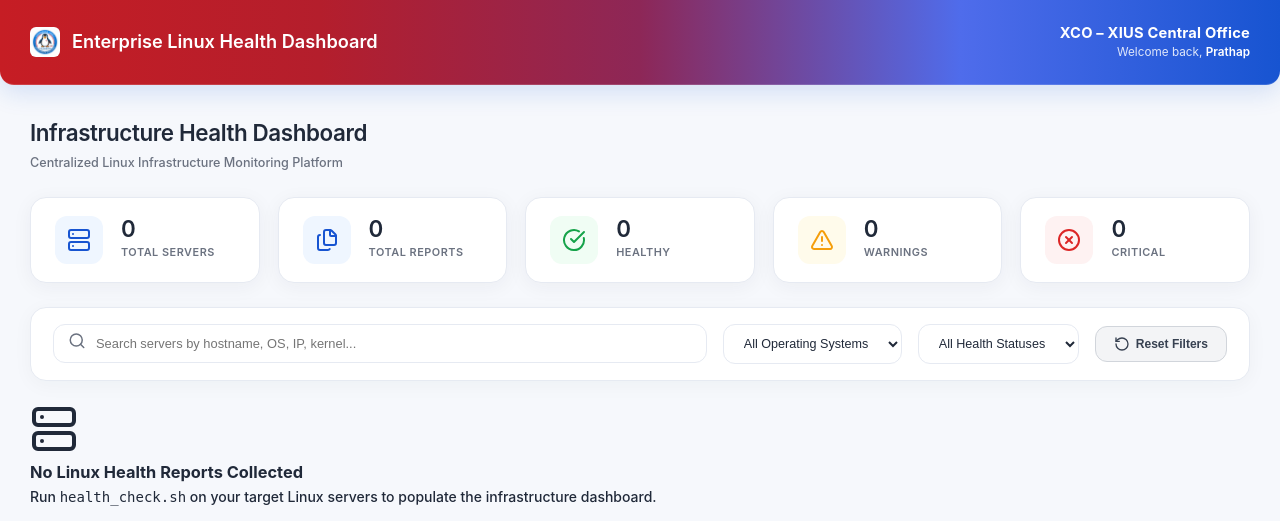
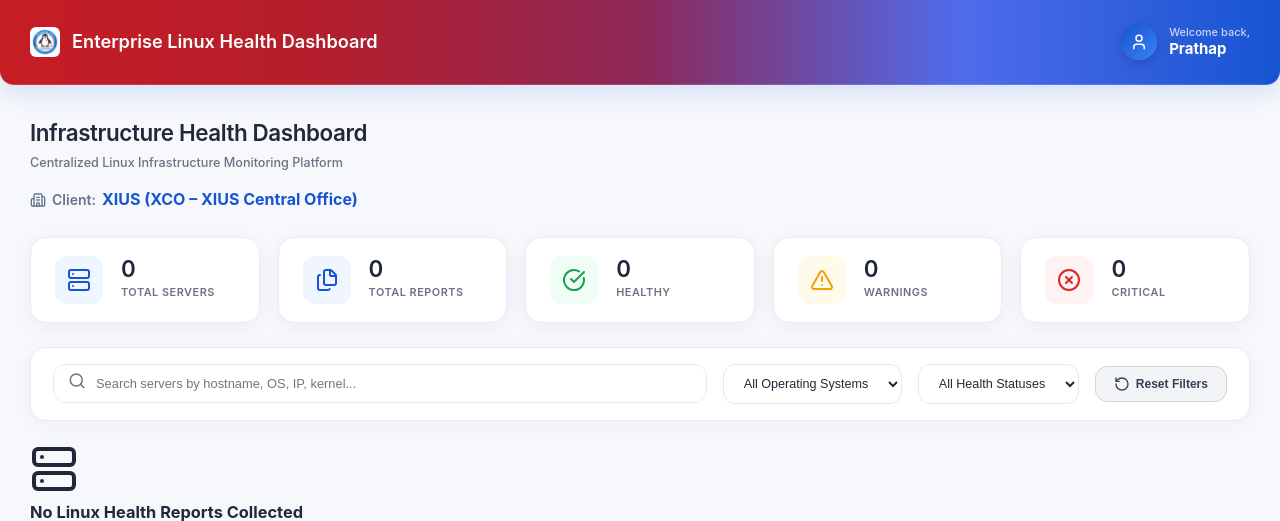
Before and after one commit to prathapece1234/linux-checklist, a Flask app: page / in a window 1280 px wide. Shown: the top 521 px of the page. Run offline with Flask 3, Linux system fonts and the light colour scheme; parts of the project's set-up code (start-up, migrations or seed data) failed here and were passed over.

Commit message:
Redesign Header & Page Title Layout: global navigation header with 36px blue gradient avatar circle, welcome text, and 44px white logout button; place client info (XIUS XCO - XIUS Central Office) in page title section below subtitle

```diff
--- a/app/static/css/style.css
+++ b/app/static/css/style.css
@@ -62,55 +62,94 @@ a:hover { text-decoration: underline; }
     gap: 12px;
 }
 
-/* Right Header 3-Line Compact Stack */
-.nav-right-stack {
+/* Right Header User Profile & Logout Button */
+.nav-right-user-area {
+    display: flex;
+    align-items: center;
+    gap: 28px;
+}
+
+.user-profile-badge {
+    display: flex;
+    align-items: center;
+    gap: 12px;
+}
+
+.user-avatar-circle {
+    width: 36px;
+    height: 36px;
+    border-radius: 50%;
+    background: linear-gradient(135deg, #1754D1 0%, #3B82F6 100%);
+    display: flex;
+    align-items: center;
+    justify-content: center;
+    box-shadow: 0 4px 12px rgba(0, 0, 0, 0.15);
+    flex-shrink: 0;
+}
+
+.user-info-text {
     display: flex;
     flex-direction: column;
-    align-items: flex-end;
-    text-align: right;
-    gap: 2px;
+    justify-content: center;
 }
 
-.header-client-title {
-    color: #ffffff;
-    font-size: 1.05em;
-    font-weight: 700;
-    line-height: 1.2;
-    letter-spacing: 0.2px;
-    white-space: nowrap;
+.user-welcome-sub {
+    font-size: 11px;
+    font-weight: 500;
+    color: rgba(255, 255, 255, 0.75);
+    line-height: 1.1;
 }
 
-.header-welcome-text {
-    color: rgba(255, 255, 255, 0.85);
-    font-size: 0.84em;
-    font-weight: 400;
+.user-name-title {
+    font-size: 15px;
+    font-weight: 700;
+    color: #ffffff;
     line-height: 1.2;
-    white-space: nowrap;
-}
-
-.header-welcome-text strong {
-    color: #ffffff;
-    font-weight: 600;
-}
-
-.header-logout-wrap {
     margin-top: 1px;
 }
 
-.header-logout-btn {
-    color: rgba(255, 255, 255, 0.8);
-    font-size: 0.78em;
-    font-weight: 500;
+/* White 44px Height Logout Button */
+.header-white-logout-btn {
+    height: 44px;
+    padding: 0 20px;
+    border-radius: 12px;
+    background: #ffffff;
+    color: #1E293B;
+    font-size: 0.9em;
+    font-weight: 600;
     text-decoration: none;
     display: inline-flex;
     align-items: center;
-    gap: 4px;
-    transition: color 0.2s ease;
+    gap: 8px;
+    box-shadow: 0 2px 8px rgba(0, 0, 0, 0.1);
+    transition: transform 0.2s ease, box-shadow 0.2s ease, background-color 0.2s ease;
 }
 
-.header-logout-btn:hover {
-    color: #ffffff;
-    text-decoration: underline;
+.header-white-logout-btn:hover {
+    transform: translateY(-1px);
+    box-shadow: 0 4px 14px rgba(0, 0, 0, 0.18);
+    background-color: #f8fafc;
+    color: #0f172a;
+}
+
+/* Page Title Client Section */
+.page-client-row {
+    display: flex;
+    align-items: center;
+    gap: 6px;
+    margin-top: 14px;
+}
+
+.page-client-label {
+    font-size: 14px;
+    font-weight: 600;
+    color: #64748B;
+}
+
+.page-client-value {
+    font-size: 16px;
+    font-weight: 700;
+    color: #1754D1;
 }
 
 .nav-right {
--- a/app/templates/dashboard.html
+++ b/app/templates/dashboard.html
@@ -7,6 +7,11 @@
     <div class="page-title">
         <h2>Infrastructure Health Dashboard</h2>
         <p class="page-subtitle">Centralized Linux Infrastructure Monitoring Platform</p>
+        <div class="page-client-row">
+            <i data-lucide="building-2" style="width:16px;height:16px;color:#64748B;vertical-align:middle;"></i>
+            <span class="page-client-label">Client:</span>
+            <span class="page-client-value">XIUS (XCO – XIUS Central Office)</span>
+        </div>
     </div>
 </div>
 
--- a/app/templates/layout.html
+++ b/app/templates/layout.html
@@ -17,17 +17,20 @@
                     <span>Enterprise Linux Health Dashboard</span>
                 </a>
             </div>
-            <div class="nav-right-stack">
-                <div class="header-client-title">XCO – XIUS Central Office</div>
-                <div class="header-welcome-text">
-                    Welcome back, <strong>{{ user if user else 'Prathap' }}</strong>
+            <div class="nav-right-user-area">
+                <div class="user-profile-badge">
+                    <div class="user-avatar-circle">
+                        <i data-lucide="user" style="width:18px;height:18px;color:#ffffff;"></i>
+                    </div>
+                    <div class="user-info-text">
+                        <span class="user-welcome-sub">Welcome back,</span>
+                        <span class="user-name-title">{{ user if user else 'Prathap' }}</span>
+                    </div>
                 </div>
                 {% if auth_enabled %}
-                <div class="header-logout-wrap">
-                    <a href="{{ url_for('auth.logout') }}" class="header-logout-btn">
-                        <i data-lucide="log-out" style="width:13px;height:13px;vertical-align:middle;"></i> Logout
-                    </a>
-                </div>
+                <a href="{{ url_for('auth.logout') }}" class="header-white-logout-btn">
+                    <i data-lucide="log-out" style="width:16px;height:16px;"></i> Logout
+                </a>
                 {% endif %}
             </div>
         </div>
```
